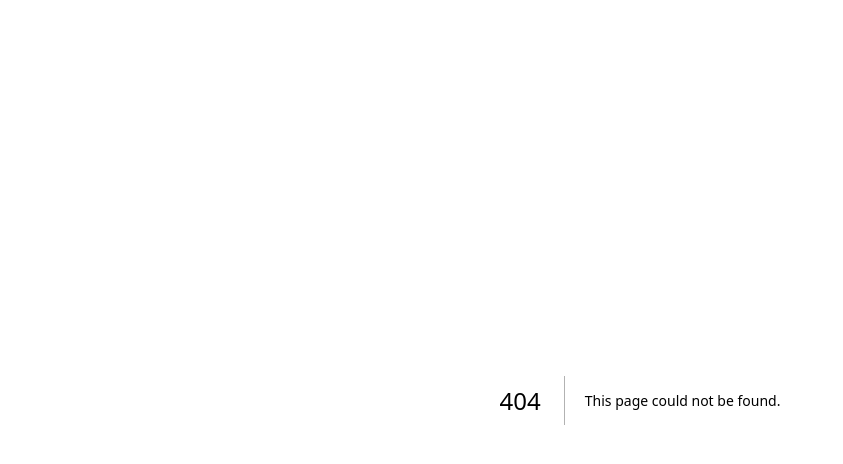
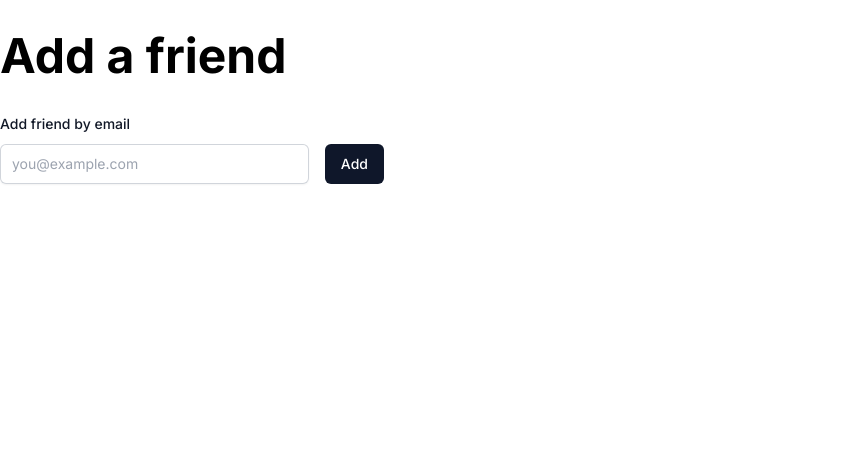
Before and after one commit to bianca9901/Realtime-Chat, a Next.js app: page /dashboard/add in a window 1280 px wide. Before the commit this address had no page. Shown: the top 464 px of the page, without its empty margins (0-843 px from the left). Built offline with nearby package versions, Linux system fonts and the light colour scheme.

Commit message:
Create Add a friend page

```diff
--- /dev/null
+++ b/src/app/(dashboard)/dashboard/add/page.tsx
@@ -0,0 +1,13 @@
+import AddFriendButton from "@/components/ui/AddFriendButton";
+import { FC } from "react";
+
+const page = () => {
+  return (
+    <main className="pt-8">
+      <h1 className="font-bold text-5xl mb-8">Add a friend</h1>
+      <AddFriendButton />
+    </main>
+  );
+};
+
+export default page;
```
